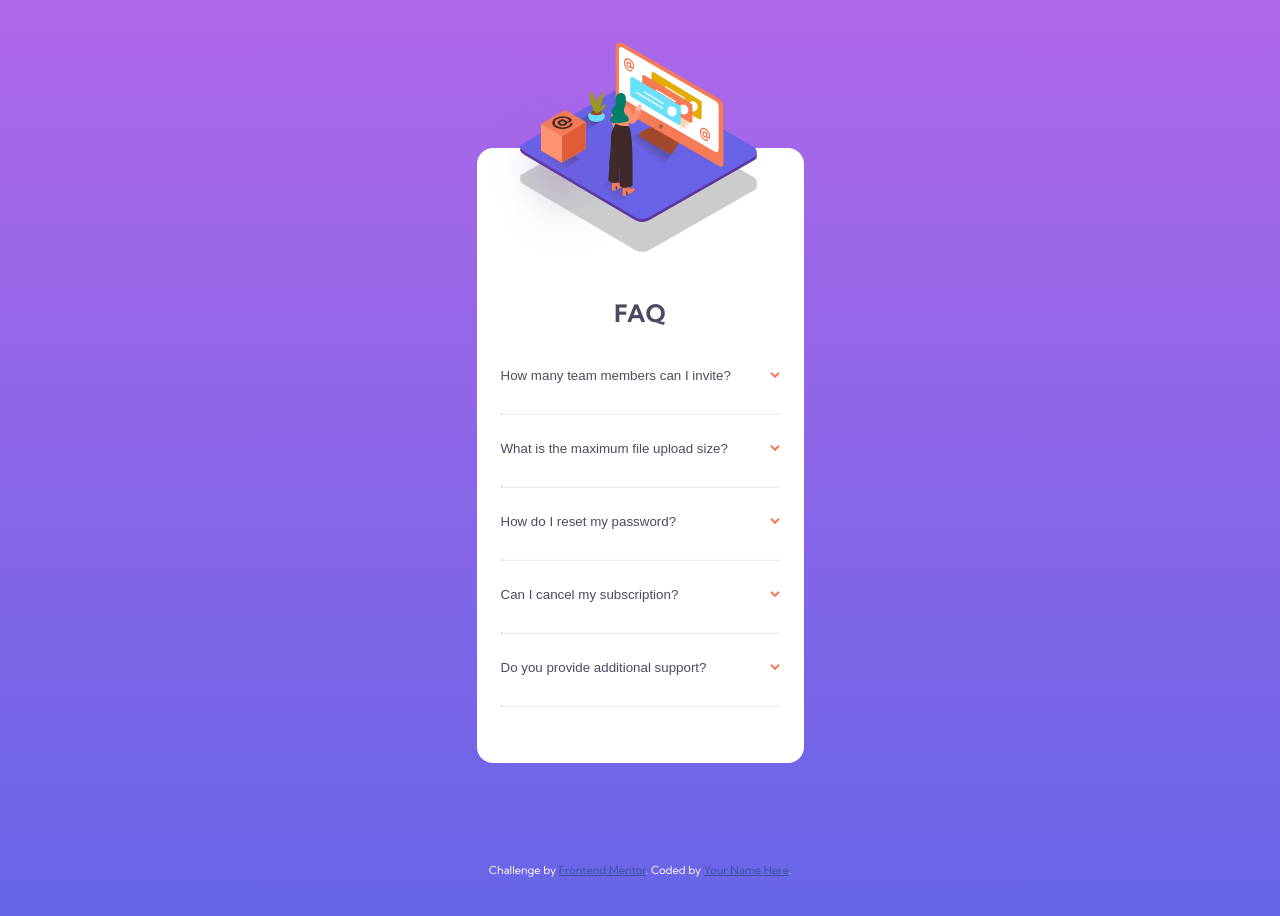
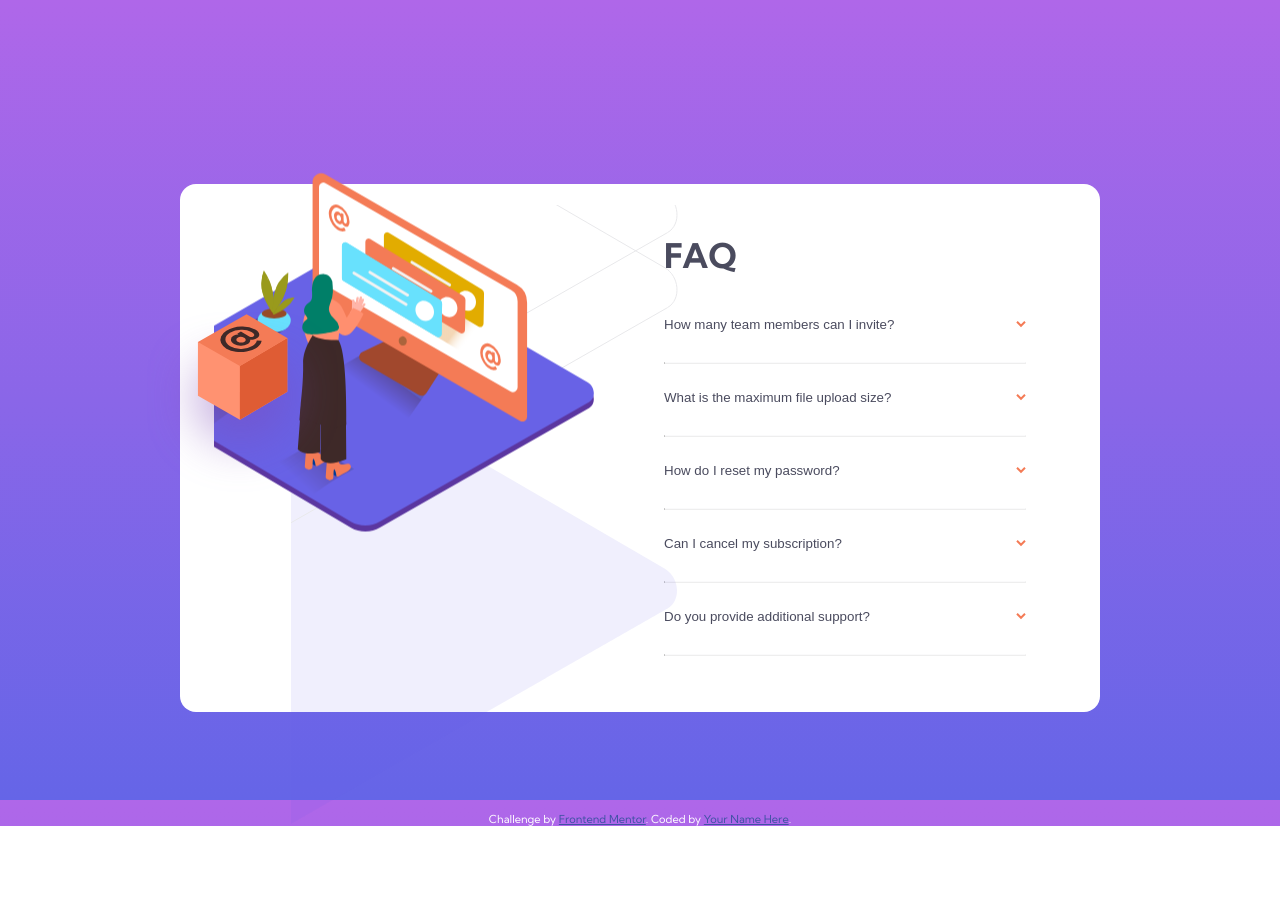
Before and after one commit to pedrotpo/frontendmentor-faq-accordion, a plain HTML site: page index.html in a window 1280 px wide. After the commit the page ends 826 px from the top, so only its background shows below. Drawn offline with Linux system fonts and the light colour scheme.

Commit message:
Final Version

```diff
--- a/index.html
+++ b/index.html
@@ -18,16 +18,19 @@
     <link rel="stylesheet" href="style.css" />
   </head>
   <body>
+    <div class="box"></div>
     <div class="container">
-      <img
-        src="./images/illustration-woman-online-mobile.svg"
-        alt=""
-        class="logo"
-      />
+      <div class="logo"></div>
+      <div class="shadow"></div>
       <div class="content">
         <h1>FAQ</h1>
         <button class="toggle">
-         <div>How many team members can I invite?<img src="./images/icon-arrow-down.svg" class="icon"></div>
+          <div>
+            How many team members can I invite?<img
+              src="./images/icon-arrow-down.svg"
+              class="icon"
+            />
+          </div>
         </button>
         <div class="panel">
           You can invite up to 2 additional users on the Free plan. There is no
@@ -35,7 +38,12 @@
         </div>
         <hr />
         <button class="toggle">
-          <div>What is the maximum file upload size?<img src="./images/icon-arrow-down.svg" class="icon"></div>
+          <div>
+            What is the maximum file upload size?<img
+              src="./images/icon-arrow-down.svg"
+              class="icon"
+            />
+          </div>
         </button>
         <div class="panel">
           No more than 2GB. All files in your account must fit your allotted
@@ -43,7 +51,12 @@
         </div>
         <hr />
         <button class="toggle">
-          <div>How do I reset my password?<img src="./images/icon-arrow-down.svg" class="icon"></div>
+          <div>
+            How do I reset my password?<img
+              src="./images/icon-arrow-down.svg"
+              class="icon"
+            />
+          </div>
         </button>
         <div class="panel">
           Click “Forgot password” from the login page or “Change password” from
@@ -51,7 +64,12 @@
         </div>
         <hr />
         <button class="toggle">
-          <div>Can I cancel my subscription?<img src="./images/icon-arrow-down.svg" class="icon"></div>
+          <div>
+            Can I cancel my subscription?<img
+              src="./images/icon-arrow-down.svg"
+              class="icon"
+            />
+          </div>
         </button>
         <div class="panel">
           Yes! Send us a message and we’ll process your request no questions
@@ -59,7 +77,12 @@
         </div>
         <hr />
         <button class="toggle">
-          <div>Do you provide additional support?<img src="./images/icon-arrow-down.svg" class="icon"></div>
+          <div>
+            Do you provide additional support?<img
+              src="./images/icon-arrow-down.svg"
+              class="icon"
+            />
+          </div>
         </button>
         <div class="panel">
           Chat and email support is available 24/7. Phone lines are open during
--- a/style.scss
+++ b/style.scss
@@ -17,6 +17,11 @@ h1 {
     margin-top: 0;
     margin-bottom: 20px;
     text-align: center;
+    font-size: 34px;
+
+    @media (min-width: 768px) {
+        text-align: start;
+    }
 }
 
 .attribution {
@@ -31,25 +36,80 @@ h1 {
 }
 
 .container {
-    display: flex;
     position: relative;
     background: hsl(0, 0%, 100%);
     border-radius: 1rem;
     margin: 148px auto 0;
     width: 327px;
+
+    @media (min-width: 768px) {
+        width: 920px;
+        flex-flow: row-reverse nowrap;
+        margin: 0 auto;
+    }
+}
+
+.box {
+    display: none;
+    position: relative;
+    height: 184px;
+    width: 191px;
+    background-image: url("./images/illustration-box-desktop.svg");
+    top: 39%;
+    left: 11.5%;
+    z-index: 3;
+
+    @media (min-width: 768px) {
+        display: block;
+    }
 }
 
 .logo {
+    background-image: url("./images/illustration-woman-online-mobile.svg");
+    height: 196px;
+    width: 266px;
     transform:translate(-50%,-50%);
-    position: absolute;
-    top: -8px;
+    position: fixed;
+    top: 15%;
     left: 45%;
-    filter: drop-shadow( 0px 30px 0px rgba(0, 0, 0, .2));
-    z-index: 999;
+    z-index: 2;
+
+    @media (min-width: 768px) {
+        background-image: url("./images/illustration-woman-online-desktop.svg");
+        top: 44%;
+        left: 28%;
+        height: 359px;
+        width: 472px;
+        clip-path: inset(0 0 0 19.5%);
+    }
+}
+
+.shadow {
+    background-image: url("./images/bg-pattern-mobile.svg");
+    position: fixed;
+    left: 16.5%;
+    height: 104px;
+    width: 240px;
+    z-index: 1;
+
+    @media (min-width: 768px) {
+        background-image: url("./images/bg-pattern-desktop.svg");
+        height: 945px;
+        width: 966px;
+        left: -22.5%;
+        top: -10.5%;
+        clip-path: inset(30.6% 0 0 60%);
+    }
 }
 
 .content {
-    margin: 150px 24px 50px;
+    margin: 0 24px;
+    padding-top: 150px;
+    padding-bottom: 50px;
+
+    @media (min-width: 768px) {
+        padding: 50px 50px 50px 460px;
+    }
 }
 
 .toggle {
```
Also changed, not shown: style.css, 2 other files.
